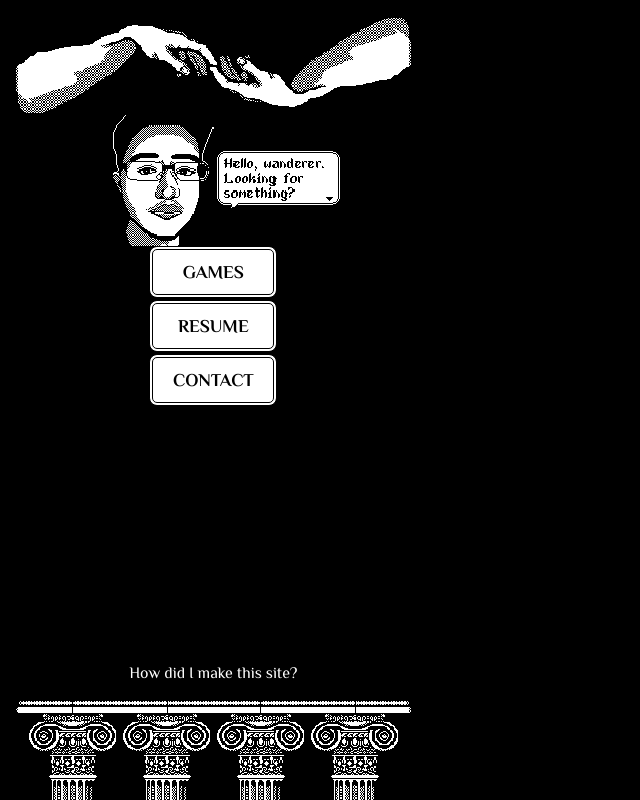
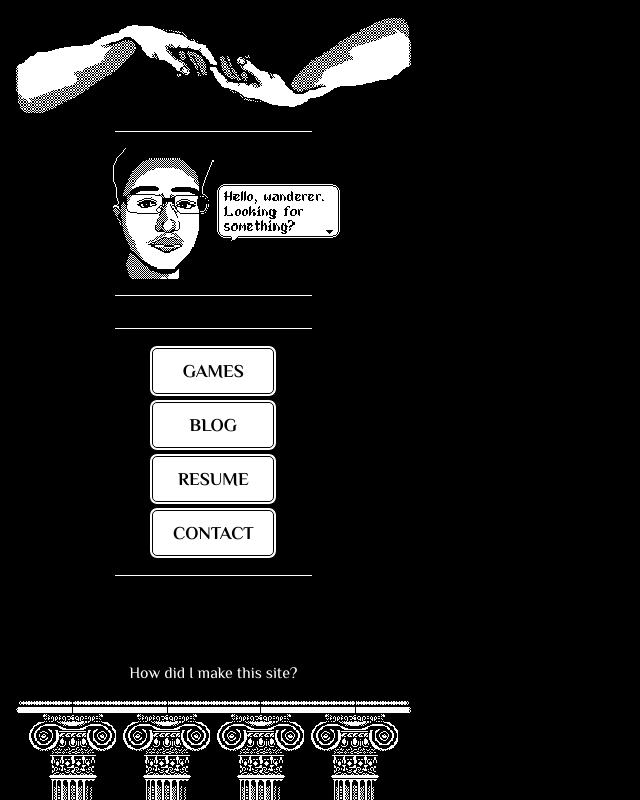
Before and after one commit to Azia-Bay/aziabay.com, a Next.js app: page / in a window 1280 px wide. Shown: the whole page, without its empty margins (0-640 px from the left). Built offline with nearby package versions, Linux system fonts and the light colour scheme.

Commit message:
feat: add dividers

```diff
--- a/src/components/layout/sidebar.tsx
+++ b/src/components/layout/sidebar.tsx
@@ -1,19 +1,28 @@
 import Image from "next/image";
 
 import Button from "@/components/ui/button"
+import Divider from "@/components/ui/divider"
 
 export default function Sidebar() {
   return (
     <div className="w-1/3 h-screen p-4 pb-0 flex flex-col items-center">
       <Image className="w-full h-auto pixelated" src="/banner_arms.png" alt="" width={0} height={0} unoptimized />
 
+      <Divider />
+
       <Image className="cursor-pointer w-2/3 h-auto pixelated" src="/headshot.gif" alt="A 1-bit (black & white) pixel art headshot of Azia Bay-Asen. He wears rectangular glasses." width={0} height={0} />
+
+      <Divider />
+      <Divider />
 
       <div className="w-32 h-auto flex flex-col gap-0.5 items-center">
         <Button>Games</Button>
+        <Button>Blog</Button>
         <Button>Resume</Button>
         <Button>Contact</Button>
       </div>
+
+      <Divider />
 
       <div className="w-full h-auto mt-auto flex flex-col items-center">
         <button>How did I make this site?</button>
--- /dev/null
+++ b/src/components/ui/divider.tsx
@@ -0,0 +1,5 @@
+export default function Divider() {
+  return (
+    <hr className="w-1/2 my-4 border-t border-white" />
+  )
+}
```
